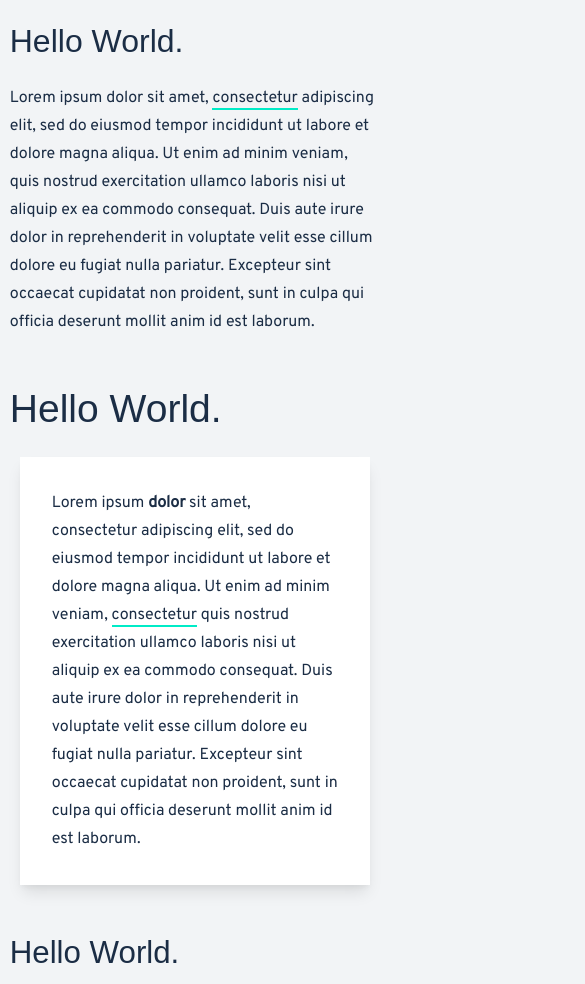
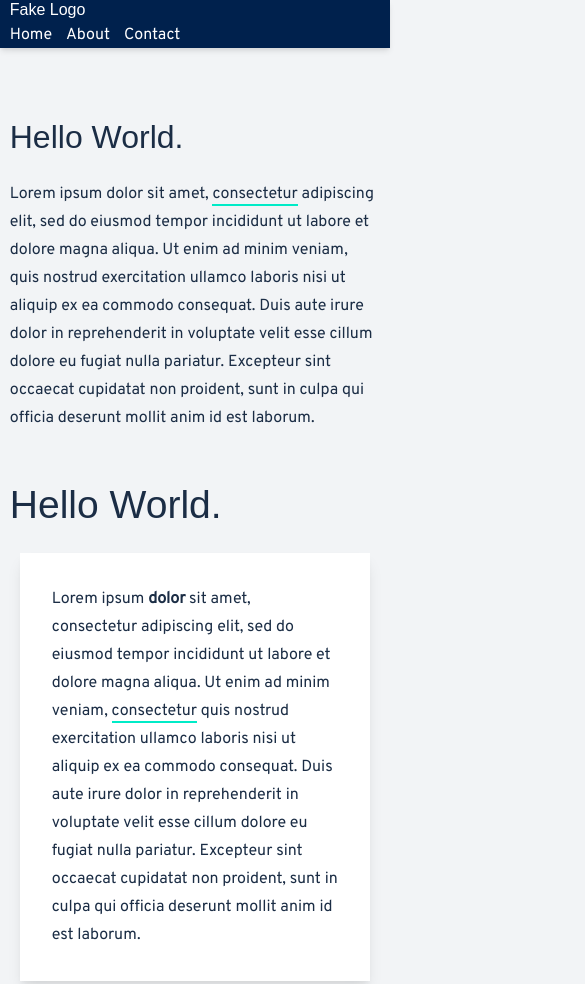
Before and after one commit to trevorsmithbanjo/custom-basecss, a website built with Parcel: page index.html in a window 390 px wide. Shown: the top 984 px of the page, 585 px wide, since content can reach past the window. Built offline with nearby package versions, Linux system fonts and the light colour scheme; a web font is replaced by a local one.

Commit message:
Adds Media Queries and Header.

```diff
--- a/css/style.css
+++ b/css/style.css
@@ -23,6 +23,7 @@
   /* Type */
   --headingFont: "Chivo", sans-serif;
   --bodyFont: "Overpass", sans-serif;
+  --baseFontSize: 100%;
   --h1: 3.052rem;
   --h2: 2.441rem;
   --h3: 1.953rem;
@@ -40,18 +41,59 @@
     0 10px 10px -5px rgba(0, 0, 0, 0.04);
   --level-5: 0 25px 50px -12px rgba(0, 0, 0, 0.25);
   --inner-shadow: inset 0 2px 4px 0 rgba(0, 0, 0, 0.06);
+
+  /* Positioning */
+  --containerPadding: 2.5%;
+  --headerHeight: 3rem;
 }
 
 /* From Type Scale */
 
 html {
-  font-size: 112.5%;
+  font-size: var(--baseFontSize);
+  box-sizing: border-box;
 } /*18px*/
+
+*,
+*::before,
+*::after {
+  box-sizing: inherit;
+}
 
 body {
   font-family: var(--bodyFont);
   font-weight: 400;
   line-height: 1.75;
+  background: var(--background);
+  color: var(--textColor);
+  padding-bottom: 300px;
+}
+
+header {
+  --headerBackground: var(--darkBlue);
+  color: white;
+  position: fixed;
+  left: 0;
+  top: 0;
+  width: 100%;
+  height: var(--headerHeight);
+  background: var(--headerBackground);
+  box-shadow: var(--level-2);
+  padding: 0 var(--containerPadding);
+}
+
+header nav a {
+  color: white;
+  text-decoration: none;
+}
+
+header nav a + a {
+  margin-left: 10px;
+}
+
+footer {
+  background: var(--black);
+  color: white;
 }
 
 p {
@@ -101,12 +143,6 @@ h5 {
 small,
 .text_small {
   font-size: var(--smallText);
-}
-
-body {
-  background: var(--background);
-  color: var(--textColor);
-  padding-bottom: 300px;
 }
 
 .dark {
@@ -222,13 +258,13 @@ button.small {
 }
 
 .layout {
-  margin: 0 auto;
-  width: 95%;
+  /* top padding is header height + whatever visual padding we want */
+  padding: calc(3rem + var(--headerHeight)) var(--containerPadding);
 }
 
 .grid {
   --gridCols: 2;
-  display: grid;
+  display: block;
   grid-template-columns: repeat(var(--gridCols), 1fr);
 }
 
@@ -243,7 +279,7 @@ button.small {
 .flex {
   --justifyContent: space-between;
   --alignItems: stretch;
-  display: flex;
+  display: block;
   justify-content: var(--justifyContent);
   align-items: var(--alignItems);
 }
@@ -259,3 +295,20 @@ button.small {
 .flex-center-y {
   --alignItems: center;
 }
+
+@media only screen and (min-width: 500px) {
+  :root {
+    --baseFontSize: 112.5%;
+  }
+  .grid {
+    display: grid;
+  }
+  .flex {
+    display: flex;
+  }
+}
+
+.fake-logo {
+  font-size: var(--baseFontSize);
+  margin: 0;
+}
--- a/index.html
+++ b/index.html
@@ -24,6 +24,14 @@
 </head>
 
 <body>
+  <header class="flex flex-center-y">
+    <h1 class="fake-logo">Fake Logo</h1>
+    <nav>
+      <a href="#">Home</a>
+      <a href="#">About</a>
+      <a href="#">Contact</a>
+    </nav>
+  </header>
 
   <main class="layout">
     <h1>Hello World.</h1>
```
